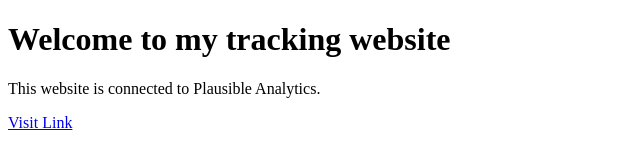
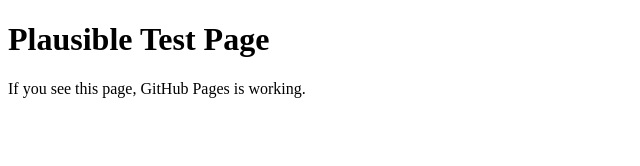
Before and after one commit to ivometanova-oss/my-plausible-site, a plain HTML site: page index.html in a window 1280 px wide. Shown: the whole page, without its empty margins (0-640 px from the left). Drawn offline with Linux system fonts and the light colour scheme.

Commit message:
Update index.html

```diff
--- a/index.html
+++ b/index.html
@@ -1,23 +1,16 @@
 <!DOCTYPE html>
 <html>
 <head>
-   <head>
-    <title>My Website</title>
-
-    <script defer data-domain="ivometanova-oss" src="https://plausible.io/js/script.js"></script>
-
+    <title>Plausible Test</title>
+    <!-- Privacy-friendly analytics by Plausible -->
+<script async src="https://plausible.io/js/pa-VuWllq-dm2L6b_s2qAFZN.js"></script>
+<script>
+  window.plausible=window.plausible||function(){(plausible.q=plausible.q||[]).push(arguments)},plausible.init=plausible.init||function(i){plausible.o=i||{}};
+  plausible.init()
+</script>
 </head>
-</head>
-
 <body>
-
-<h1>Welcome to my tracking website</h1>
-
-<p>This website is connected to Plausible Analytics.</p>
-
-<a href="https://example.com">
-    Visit Link
-</a>
-
+    <h1>Plausible Test Page</h1>
+    <p>If you see this page, GitHub Pages is working.</p>
 </body>
 </html>
```
